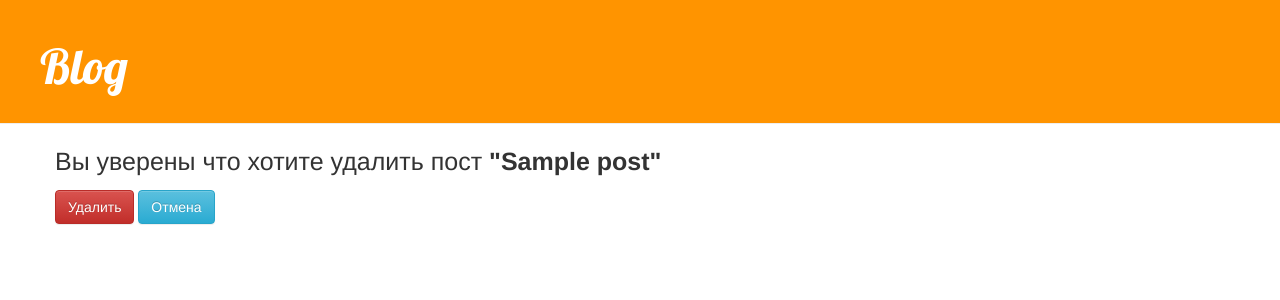
After one commit to lymex1/Blog, a Django app: page /post/1/delete/ in a window 1280 px wide. The commit adds this page. Shown: the top 300 px of the page. Run offline with Django 4.2, Linux system fonts and the light colour scheme; tables that the repository leaves empty hold one stand-in row (values such as "Sample post"); some libraries are stand-ins or nearby versions.

Commit message:
Add many fichs

```diff
--- a/Girls/blog/models.py
+++ b/Girls/blog/models.py
@@ -4,8 +4,8 @@ from django.utils import timezone
 
 class Post(models.Model):
     author = models.ForeignKey(settings.AUTH_USER_MODEL, on_delete=models.CASCADE)
-    title = models.CharField(max_length=100)
-    text = models.TextField()
+    title = models.CharField(max_length=100, verbose_name='Название')
+    text = models.TextField(verbose_name="Текст")
     create_date = models.DateTimeField(default=timezone.now)
     published_date = models.DateTimeField(blank=True, null=True)
 
--- a/Girls/blog/static/blog/css/style.css
+++ b/Girls/blog/static/blog/css/style.css
@@ -46,3 +46,7 @@ h1, h2, h3, h4 {
 .post h1 a, .post h1 a:visited {
     color: #000000;
 }
+
+.warning-text{
+    font-size: 25px;
+}
--- a/Girls/blog/templates/blog/html/base.html
+++ b/Girls/blog/templates/blog/html/base.html
@@ -15,10 +15,10 @@
 </head>
 <body>
     <div class="page-header">
-         <h1><a href="{% url 'main' %}">Link to this website in git</a></h1>
         {% if user.is_authenticated %}
             <a href="{% url 'post_new' %}" class="top-menu"><span class="glyphicon glyphicon-plus"></span></a>
         {% endif %}
+         <h1><a href="{% url 'main' %}">Blog</a></h1>
     </div>
     <div class="content container">
         <div class="row">
--- /dev/null
+++ b/Girls/blog/templates/blog/html/post_delete.html
@@ -0,0 +1,10 @@
+{% extends 'blog/html/base.html' %}
+
+{% block content %}
+      <form method="POST">
+         {% csrf_token %}
+          <p class="warning-text">Вы уверены что хотите удалить пост <b>"{{ post.title }}"</b></p>
+         <button class="btn btn-danger" type="submit" >Удалить</button>
+          <a class="btn btn-info" href="{% url 'post_detail' pk=post.pk %}">Отмена</a>
+      </form>
+{% endblock %}
--- a/Girls/blog/templates/blog/html/post_new.html
+++ b/Girls/blog/templates/blog/html/post_new.html
@@ -1,7 +1,7 @@
 {% extends 'blog/html/base.html' %}
 
 {% block content %}
-    <h1>New post</h1>
+    <h1>Новый пост</h1>
     <form method="POST" class="post-form">{% csrf_token %}
         {{ form.as_p }}
         <button type="submit" class="save btn btn-default">Save</button>
--- a/Girls/blog/urls.py
+++ b/Girls/blog/urls.py
@@ -7,4 +7,5 @@ urlpatterns = [
     path('post/<int:pk>/', views.post_detail, name='post_detail'),
     path('post/new/', views.post_new, name='post_new'),
     path('post/<int:pk>/edit/', views.post_edit, name='post_edit'),
+    path('post/<int:pk>/delete/', views.post_delete, name='post_del'),
 ]
--- a/Girls/blog/views.py
+++ b/Girls/blog/views.py
@@ -39,3 +39,11 @@ def post_edit(request, pk):
     else:
         form = PostForm(instance=post)
     return render(request, 'blog/html/post_new.html', {'form': form})
+
+def post_delete(request, pk):
+    post = get_object_or_404(Post, pk=pk)
+    if request.method == "POST":
+        obj = Post.objects.filter(pk=pk)
+        obj.delete()
+        return redirect('main')
+    return render(request, 'blog/html/post_delete.html', {"post": post})
```
Also changed, not shown: Girls/blog/templates/blog/html/post_detail.html (+8 -4 lines).
